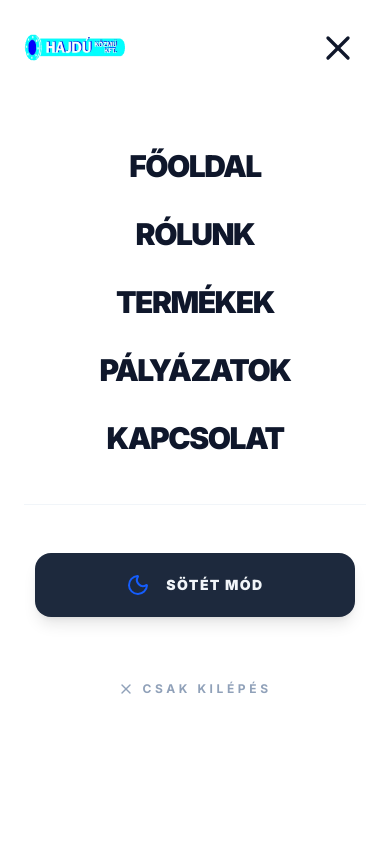
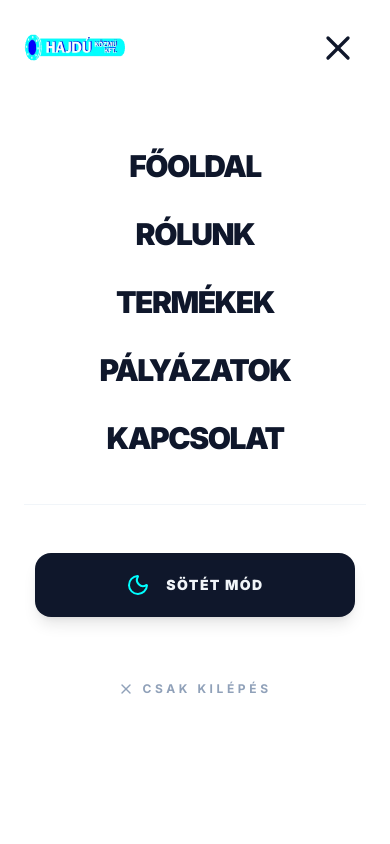
Before and after one commit to hajdu-patrik/Hajdu-Website_TS, a Next.js app: page / in a window 390 px wide. Both pictures are taken after a click on the button 338 px from the left and 47 px from the top of the page. Shown: the top 844 px of the page. Built offline with nearby package versions, Linux system fonts and the light colour scheme.

Commit message:
Navbar hamburger menu animation added and scroll diallowed

```diff
--- a/src/app/page.tsx
+++ b/src/app/page.tsx
@@ -194,7 +194,7 @@ export default function Home() {
 
       {/* TÉRKÉP */}
       <section className="w-full h-[450px] overflow-hidden">
-        <iframe src="https://www.google.com/maps/embed?pb=!1m18!1m12!1m3!1d2693.3032768560384!2d19.04353457688229!3d47.54245649175225!2m3!1f0!2f0!3f0!3m2!1i1024!2i768!4f13.1!3m3!1m2!1s0x4741d9600f7b020b%3A0xc665191d9272338b!2zQnVkYXBlc3QsIENzaWvDs3MgdTEzLCAxMDMz!5e0!3m2!1shu!2shu!4v1735122150000!5m2!1shu!2shu" width="100%" height="100%" style={{ border: 0 }} allowFullScreen loading="lazy" referrerPolicy="no-referrer-when-downgrade" title="Hajdú Közmű Kft. budapesti telephelye"
+        <iframe src="https://www.google.com/maps/embed?pb=!1m18!1m12!1m3!1d2692.3417182387116!2d19.03750551323127!3d47.561139371065536!2m3!1f0!2f0!3f0!3m2!1i1024!2i768!4f13.1!3m3!1m2!1s0x4741d97597c972f9%3A0x26f72e1a36a085dc!2sBudapest%2C%20Csik%C3%B3s%20u.%2013%2C%201033!5e0!3m2!1shu!2shu!4v1766756980136!5m2!1shu!2shu" width="100%" height="100%" style={{ border: 0 }} allowFullScreen loading="lazy" referrerPolicy="no-referrer-when-downgrade" title="Hajdú Közmű Kft. budapesti telephelye"
           className="opacity-90 grayscale hover:grayscale-0 dark:invert-[0.9] dark:hue-rotate-180 transition-all duration-700">
         </iframe>
       </section>
--- a/src/app/termekek/page.tsx
+++ b/src/app/termekek/page.tsx
@@ -21,7 +21,7 @@ export default function TermekekPage() {
   ];
 
   return (
-    <main className="min-h-screen pt-32 px-6 bg-slate-50 dark:bg-[#020617] transition-colors duration-500">
+    <main className="min-h-screen pt-32 pb-24 md:pb-12 px-6 bg-slate-50 dark:bg-[#020617] transition-colors duration-500">
       <div className="max-w-6xl mx-auto">
         <div className="text-center mb-16">
           <h1 className="text-4xl md:text-6xl font-black mb-6 tracking-tighter uppercase text-slate-900 dark:text-white">
--- a/src/components/Navbar.tsx
+++ b/src/components/Navbar.tsx
@@ -6,6 +6,7 @@ import Link from "next/link";
 import Image from "next/image";
 import { Menu, X, Sun, Moon } from "lucide-react";
 import { useTheme } from "next-themes";
+import { motion, AnimatePresence } from "framer-motion"; // Animációkhoz
 
 export default function Navbar() {
   const [isOpen, setIsOpen] = useState(false);
@@ -15,6 +16,19 @@ export default function Navbar() {
   const pathname = usePathname();
 
   useEffect(() => setMounted(true), []);
+
+  // GÖRGETÉS TILTÁSA: Amikor a menü nyitva van, a háttér nem görgethető
+  useEffect(() => {
+    if (isOpen) {
+      document.body.style.overflow = "hidden";
+    } else {
+      document.body.style.overflow = "unset";
+    }
+    // Cleanup funkció, ha a komponens megsemmisülne
+    return () => {
+      document.body.style.overflow = "unset";
+    };
+  }, [isOpen]);
 
   const toggleTheme = () => {
     setTheme(theme === "dark" ? "light" : "dark");
@@ -70,7 +84,7 @@ export default function Navbar() {
               key={item.name}
               href={item.href}
               onClick={(e) => handleNavClick(e, item.href)}
-              className="text-slate-600 dark:text-slate-300 hover:text-blue-600 dark:hover:text-blue-400 font-bold uppercase text-xs tracking-[0.2em]"
+              className="text-slate-600 dark:text-slate-300 hover:text-[#0606ff] dark:hover:text-[#00ffff] font-bold uppercase text-xs tracking-[0.2em] transition-colors"
             >
               {item.name}
             </Link>
@@ -78,7 +92,7 @@ export default function Navbar() {
 
           <button
             onClick={() => setTheme(theme === "dark" ? "light" : "dark")}
-            className="p-3 bg-slate-100 dark:bg-slate-800 rounded-xl text-slate-800 dark:text-yellow-400"
+            className="p-3 bg-slate-100 dark:bg-slate-800 rounded-xl text-slate-800 dark:text-yellow-400 hover:scale-110 transition-all"
           >
             {mounted && (theme === "dark" ? <Sun size={20} /> : <Moon size={20} />)}
           </button>
@@ -93,17 +107,23 @@ export default function Navbar() {
         </button>
       </div>
 
-      {/* MOBIL MENÜ OVERLAY */}
+      {/* MOBIL MENÜ OVERLAY ANIMÁCIÓVAL */}
+      <AnimatePresence>
         {isOpen && (
-        <div className="fixed inset-0 w-full h-screen bg-white dark:bg-slate-900 z-[120] lg:hidden overflow-hidden flex flex-col transition-all duration-300">
-
+          <motion.div
+            initial={{ opacity: 0, y: -20 }}
+            animate={{ opacity: 1, y: 0 }}
+            exit={{ opacity: 0, y: -20 }}
+            transition={{ duration: 0.3, ease: "easeInOut" }}
+            className="fixed inset-0 w-full h-screen bg-white dark:bg-slate-900 z-[120] lg:hidden overflow-hidden flex flex-col"
+          >
             <div className="flex flex-col items-center justify-center flex-grow gap-8 px-6">
               {menuItems.map((item) => (
                 <Link
                   key={item.name}
                   href={item.href}
                   onClick={(e) => handleNavClick(e, item.href)}
-                className="text-3xl font-black uppercase tracking-tighter text-slate-900 dark:text-white"
+                  className="text-3xl font-black uppercase tracking-tighter text-slate-900 dark:text-white hover:text-[#0606ff] dark:hover:text-[#00ffff]"
                 >
                   {item.name}
                 </Link>
@@ -114,18 +134,16 @@ export default function Navbar() {
               {/* Mobil Téma Váltó */}
               <button
                 onClick={toggleTheme}
-              className="flex items-center gap-4 px-10 py-5 bg-slate-800 dark:bg-slate-800 rounded-2xl w-full max-w-xs justify-center font-black uppercase text-sm tracking-widest shadow-lg active:scale-95 transition-all text-slate-100"
+                className="flex items-center gap-4 px-10 py-5 bg-slate-900 dark:bg-slate-800 rounded-2xl w-full max-w-xs justify-center font-black uppercase text-sm tracking-widest shadow-lg active:scale-95 transition-all text-slate-100"
               >
-
                 {mounted && (
                   <>
-                  {theme === "dark" ? <Sun className="text-yellow-400" /> : <Moon className="text-blue-600" />}
-                  <span>{theme === "dark" ? "Világos Mód" : "Sötét Mód"}</span>
+                    {theme === "dark" ? <Sun className="text-yellow-400" /> : <Moon className="text-[#00ffff]" />}
+                    <span className="text-slate-100">{theme === "dark" ? "Világos Mód" : "Sötét Mód"}</span>
                   </>
                 )}
               </button>
 
-            {/* Bezárás gomb alul */}
               <button
                 onClick={() => setIsOpen(false)}
                 className="mt-8 flex items-center gap-2 text-slate-400 font-bold uppercase text-xs tracking-[0.3em] hover:text-red-500 transition-colors"
@@ -133,8 +151,9 @@ export default function Navbar() {
                 <X size={16} /> Csak kilépés
               </button>
             </div>
-        </div>
+          </motion.div>
         )}
+      </AnimatePresence>
     </nav>
   );
 }
```
Lines whose indentation alone changed are shown as unchanged.
